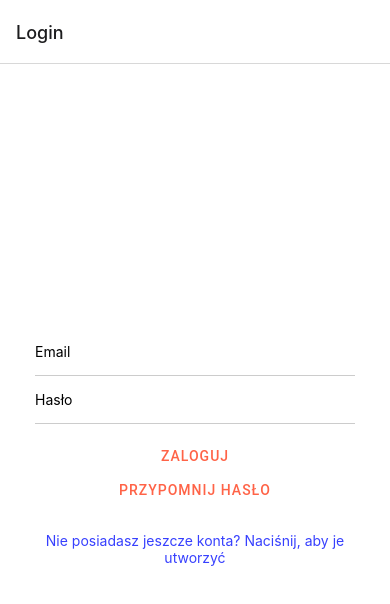
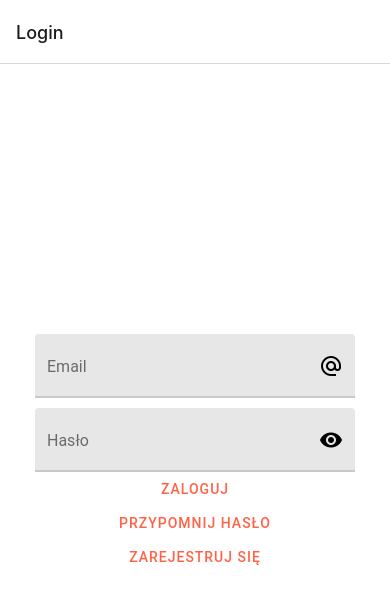
Before and after one commit to Proallone/Agentify, a React Native app: screen / in a window 390 px wide. Shown: the top 604 px of the page. Built offline with nearby package versions, Linux system fonts and the light colour scheme.

Commit message:
theme fix
fixes in theming

```diff
--- a/App.js
+++ b/App.js
@@ -6,33 +6,23 @@ import MainScreen from "./src/screens/MainScreen";
 import RegisterScreen from "./src/screens/RegisterScreen";
 import ForgotScreen from "./src/screens/ForgotPasswordScreen";
 
-import Header from "./src/components/Header";
-
+import Theme from "./src/themes/Theme"
 import { NavigationContainer } from "@react-navigation/native";
 import { createNativeStackNavigator } from "@react-navigation/native-stack";
 
-import {DefaultTheme, Provider as PaperProvider } from "react-native-paper";
+import {Provider as PaperProvider } from "react-native-paper";
 
 const Stack = createNativeStackNavigator();
 
 const App = () => {
-  const theme = {
-    ...DefaultTheme,
-    colors: {
-      ...DefaultTheme.colors,
-      primary: 'tomato',
-      accent: 'yellow',
-    },
-  };
   return (
-    <PaperProvider theme={theme}>
+    <PaperProvider theme={Theme}>
       <NavigationContainer>
         <Stack.Navigator>
           <Stack.Screen
             name="Login"
             component={LoginScreen}
             options={{ title: "Login" }}
-            //options={{ header: (props) => <Header {...props} /> }}
           />
           <Stack.Screen
             name="Register"
--- a/src/components/Header.js
+++ /dev/null
@@ -1,42 +0,0 @@
-import { colors } from "../assets/colors/Index";
-import { View, Image, Text, StyleSheet, TouchableOpacity } from "react-native";
-import React from "react";
-
-function Header() {
-  return (
-    <View style={styles.headerTab}>
-      <Image
-        style={{ width: 50, height: 50 }}
-        source={{
-          uri: "https://static.thenounproject.com/png/423480-200.png",
-        }}
-      />
-      <TouchableOpacity >
-
-        <Text onPress={() => alert('This is a button!')}>Zapomniałeś hasła?</Text>
-      </TouchableOpacity>
-    </View>
-  );
-}
-export default Header;
-
-const styles = StyleSheet.create({
-    headerTab: {
-      backgroundColor: colors.primaryBlue,
-      alignItems: "center",
-      flexDirection: "row",
-    },
-    headerLogo: {
-      width: 50,
-      height: 50,
-      borderRadius: 15,
-      alignContent: "center",
-      justifyContent: "center",
-    },
-    headerButton: {
-      color: colors.white,
-      fontWeight: "bold",
-      alignContent: "center",
-      padding: 10,
-    },
-  });
--- a/src/screens/LoginScreen.js
+++ b/src/screens/LoginScreen.js
@@ -2,16 +2,11 @@
 //https://www.positronx.io/react-native-firebase-login-and-user-registration-tutorial/
 
 import React, { Component } from "react";
-import {
-  StyleSheet,
-  Text,
-  View,
-  TextInput,
-  ActivityIndicator,
-} from "react-native";
+import { StyleSheet, View, ActivityIndicator } from "react-native";
 import firebase from "../database/Firebase";
 
-import { Button } from "react-native-paper";
+import { Button, Text, TextInput } from "react-native-paper";
+
 
 export default class Login extends Component {
   constructor() {
@@ -66,15 +61,18 @@ export default class Login extends Component {
     return (
       <View style={styles.container}>
         <TextInput
-          style={styles.inputStyle}
+
+          icon="at"
           placeholder="Email"
           value={this.state.email}
+          right={<TextInput.Icon name="at" />}
           onChangeText={(val) => this.updateInputVal(val, "email")}
         />
         <TextInput
-          style={styles.inputStyle}
+          style={{marginTop: 10}}
           placeholder="Hasło"
           value={this.state.password}
+          right={<TextInput.Icon name="eye" />}
           onChangeText={(val) => this.updateInputVal(val, "password")}
           maxLength={15}
           secureTextEntry={true}
@@ -84,12 +82,9 @@ export default class Login extends Component {
           Przypomnij hasło
         </Button>
 
-        <Text
-          style={styles.loginText}
-          onPress={() => this.props.navigation.navigate("Register")}
-        >
-          Nie posiadasz jeszcze konta? Naciśnij, aby je utworzyć
-        </Text>
+        <Button onPress={() => this.props.navigation.navigate("Register")}>
+          Zarejestruj się
+        </Button>
       </View>
     );
   }
@@ -104,19 +99,6 @@ const styles = StyleSheet.create({
     padding: 35,
     backgroundColor: "#fff",
   },
-  inputStyle: {
-    width: "100%",
-    marginBottom: 15,
-    paddingBottom: 15,
-    alignSelf: "center",
-    borderColor: "#ccc",
-    borderBottomWidth: 1,
-  },
-  loginText: {
-    color: "#3740FE",
-    marginTop: 25,
-    textAlign: "center",
-  },
   preloader: {
     left: 0,
     right: 0,
--- a/src/screens/RegisterScreen.js
+++ b/src/screens/RegisterScreen.js
@@ -1,16 +1,10 @@
 //https://www.positronx.io/react-native-firebase-login-and-user-registration-tutorial/
 
 import React, { Component } from "react";
-import {
-  StyleSheet,
-  Text,
-  View,
-  TextInput,
-  Button,
-  ActivityIndicator,
-} from "react-native";
+import { StyleSheet, View, ActivityIndicator } from "react-native";
 import firebase from "../database/Firebase";
 
+import { Button, Text, TextInput } from "react-native-paper";
 export default class Register extends Component {
   constructor() {
     super();
@@ -42,7 +36,7 @@ export default class Register extends Component {
         .createUserWithEmailAndPassword(this.state.email, this.state.password)
         .then((res) => {
           res.user.updateProfile({
-            displayName: this.state.displayName
+            displayName: this.state.displayName,
           });
           console.log("User registered successfully!");
           this.setState({
@@ -74,8 +68,8 @@ export default class Register extends Component {
           onChangeText={(val) => this.updateInputVal(val, "displayName")}
         />
         <TextInput
-          style={styles.inputStyle}
           placeholder="Email"
+          style={{marginTop: 10}}
           value={this.state.email}
           autoCompleteType="email"
           textContentType="emailAddress"
@@ -83,24 +77,16 @@ export default class Register extends Component {
           onChangeText={(val) => this.updateInputVal(val, "email")}
         />
         <TextInput
-          style={styles.inputStyle}
+         style={{marginTop: 10}}
           placeholder="Hasło"
           value={this.state.password}
           onChangeText={(val) => this.updateInputVal(val, "password")}
           secureTextEntry={true}
         />
-        <Button
-          color="#3740FE"
-          title="Zarejestruj"
-          onPress={() => this.registerUser()}
-        />
-
-        <Text
-          style={styles.loginText}
-          onPress={() => this.props.navigation.navigate("Login")}
-        >
+        <Button onPress={() => this.registerUser()}>Zarejestruj</Button>
+        <Button onPress={() => this.props.navigation.navigate("Login")}>
           Posiadasz już konto? Zaloguj się
-        </Text>
+        </Button>
       </View>
     );
   }
@@ -115,19 +101,6 @@ const styles = StyleSheet.create({
     padding: 35,
     backgroundColor: "#fff",
   },
-  inputStyle: {
-    width: "100%",
-    marginBottom: 15,
-    paddingBottom: 15,
-    alignSelf: "center",
-    borderColor: "#ccc",
-    borderBottomWidth: 1,
-  },
-  loginText: {
-    color: "#3740FE",
-    marginTop: 25,
-    textAlign: "center",
-  },
   preloader: {
     left: 0,
     right: 0,
--- /dev/null
+++ b/src/themes/Theme.js
@@ -0,0 +1,11 @@
+import { DefaultTheme } from "react-native-paper";
+
+const Theme = {
+  ...DefaultTheme,
+  colors: {
+    ...DefaultTheme.colors,
+    primary: "tomato",
+    accent: "yellow",
+  },
+};
+export default Theme;
```
